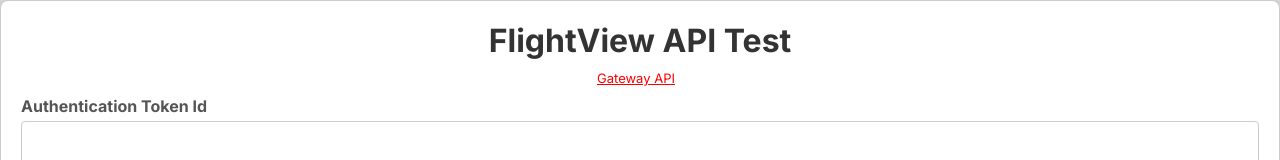
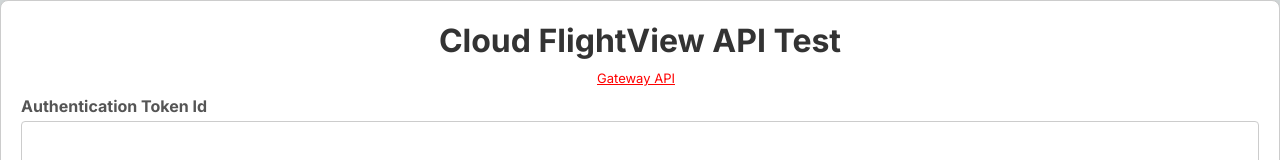
Before and after one commit to Web3Wiz/LambdaAPIClient, a Next.js app: page /flights in a window 1280 px wide. Shown: the top 160 px of the page. Built offline with nearby package versions, Linux system fonts and the light colour scheme; no server answers.

Commit message:
Update page.js

```diff
--- a/src/app/flights/page.js
+++ b/src/app/flights/page.js
@@ -236,7 +236,7 @@
 
   return (
     <div className={styles.container}>
-      <h1 className={styles.heading}>FlightView API Test</h1>
+      <h1 className={styles.heading}>Cloud FlightView API Test</h1>
       <div className={styles.lblLink}>
         <a href="/">Gateway API</a>
       </div>
```
